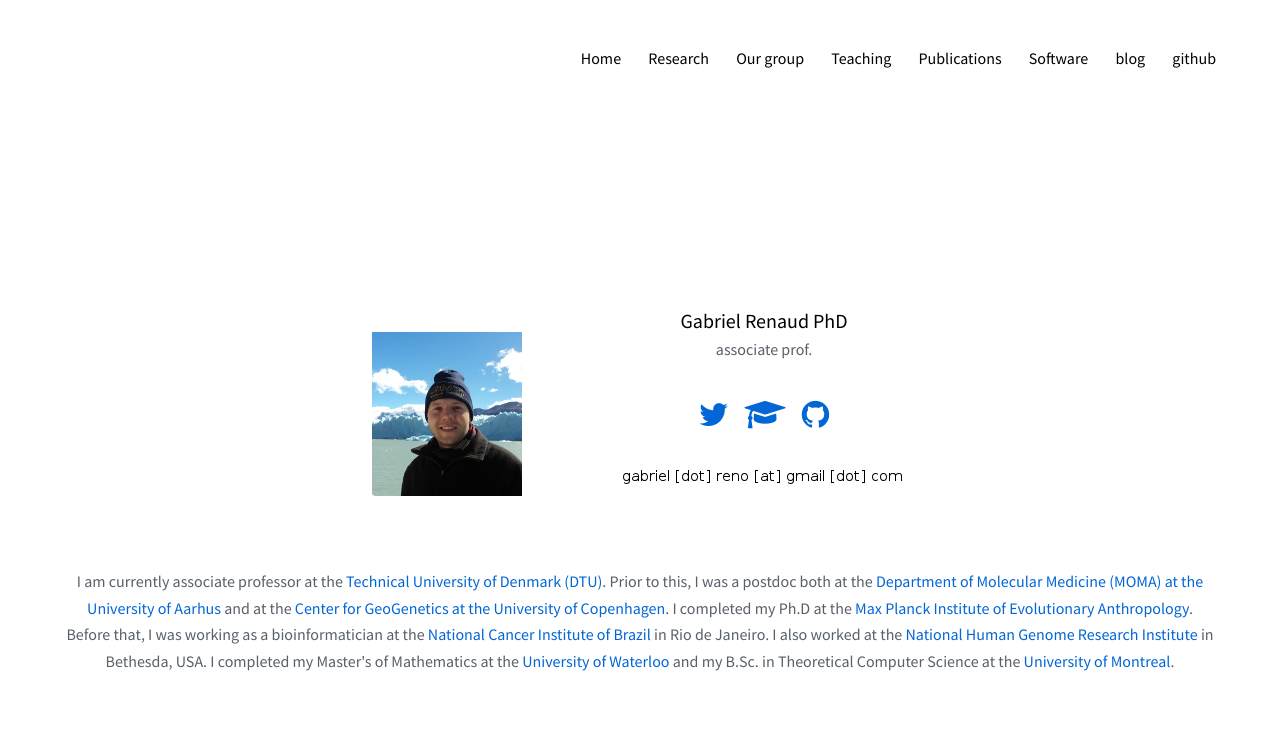
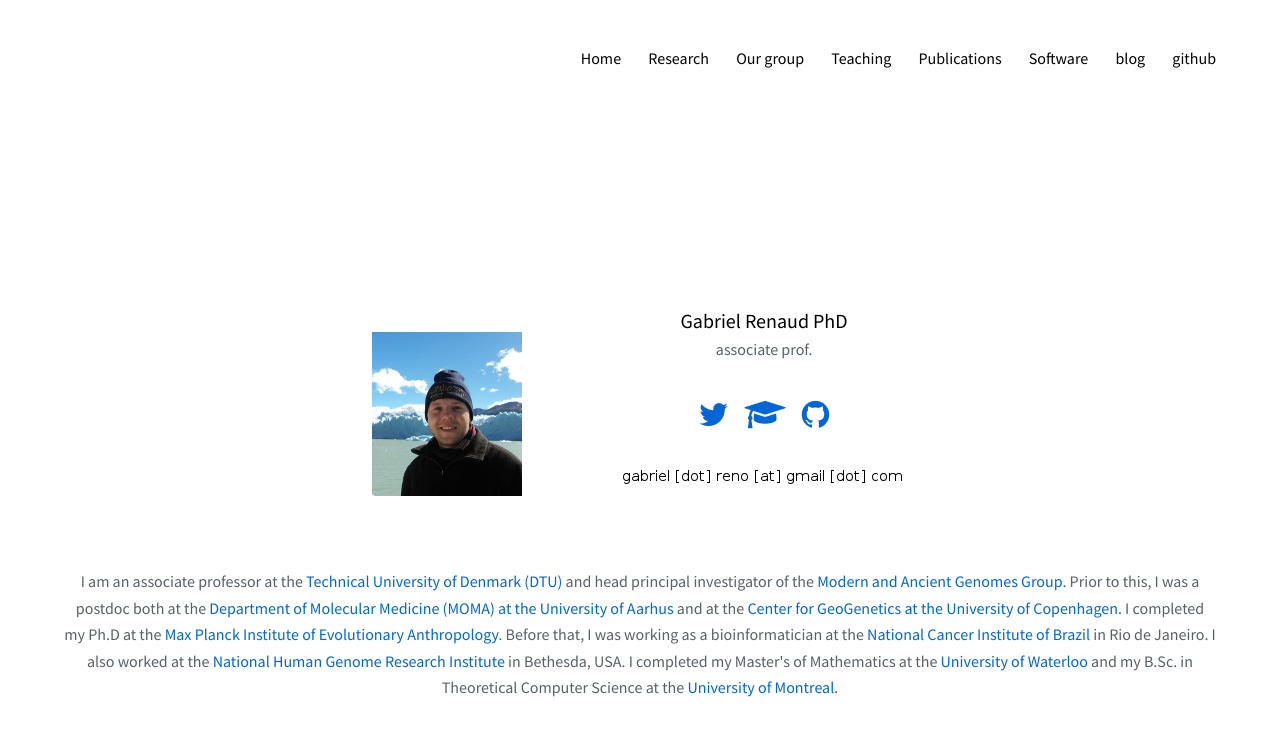
Before and after one commit to grenaud/grenaud.github.io, a Jekyll site: the page index.html, which Jekyll copies as it is, in a window 1280 px wide. Shown: the top 736 px of the page. Built offline with Jekyll 4.4.1, drawn with Linux system fonts in a browser that asks for light colours; comment, search, counter and statistics services are not loaded.

Commit message:
added link

```diff
--- a/index.html
+++ b/index.html
@@ -77,8 +77,7 @@ alt="free hit counter"></a></div></noscript>
 	    <br>
 	    <p> <img alt="email" src="myaddr.png" ></p>
           </div>
-        </div>
-                  I am currently associate professor at the <a href="https://www.dtu.dk/">Technical University of Denmark (DTU)</a>.  Prior to this, I was a postdoc both at the <a href="http://www.auh.dk/om-auh/afdelinger/molekylar-medicinsk-afdeling/">Department of Molecular Medicine (MOMA) at the University of Aarhus</a> and at the <a href="https://geogenetics.ku.dk/">Center for GeoGenetics at the University of Copenhagen</a>. I completed my Ph.D at the <a href="https://www.eva.mpg.de/">Max Planck Institute of Evolutionary Anthropology</a>. Before that, I was working as a bioinformatician at the <a href="http://www.inca.gov.br/">National Cancer Institute of Brazil</a> in Rio de Janeiro. I also worked at the <a href="https://www.genome.gov/">National Human Genome Research Institute</a> in Bethesda, USA. I completed my Master's of Mathematics at the <a href="https://uwaterloo.ca/">University of Waterloo</a> and my B.Sc. in Theoretical Computer Science at the <a href="https://diro.umontreal.ca/">University of Montreal</a>.</p>
+        </div> I am an associate professor at the <a href="https://www.dtu.dk/">Technical University of Denmark (DTU)</a> and head principal investigator of the <a href="https://modernancientgenomes.github.io/">Modern and Ancient Genomes Group</a>. Prior to this, I was a postdoc both at the <a href="http://www.auh.dk/om-auh/afdelinger/molekylar-medicinsk-afdeling/">Department of Molecular Medicine (MOMA) at the University of Aarhus</a> and at the <a href="https://geogenetics.ku.dk/">Center for GeoGenetics at the University of Copenhagen</a>. I completed my Ph.D at the <a href="https://www.eva.mpg.de/">Max Planck Institute of Evolutionary Anthropology</a>. Before that, I was working as a bioinformatician at the <a href="http://www.inca.gov.br/">National Cancer Institute of Brazil</a> in Rio de Janeiro. I also worked at the <a href="https://www.genome.gov/">National Human Genome Research Institute</a> in Bethesda, USA. I completed my Master's of Mathematics at the <a href="https://uwaterloo.ca/">University of Waterloo</a> and my B.Sc. in Theoretical Computer Science at the <a href="https://diro.umontreal.ca/">University of Montreal</a>.</p>
 
       </div>
     </section>
```
